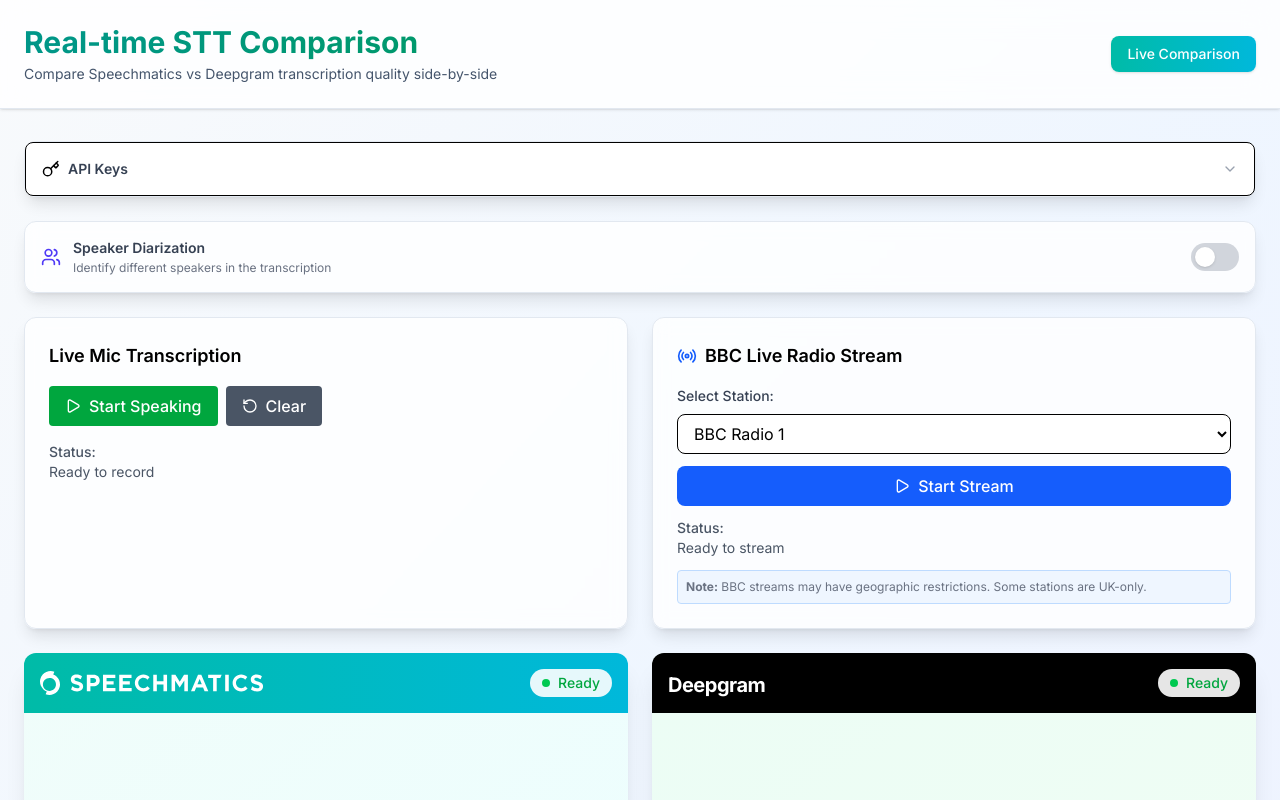
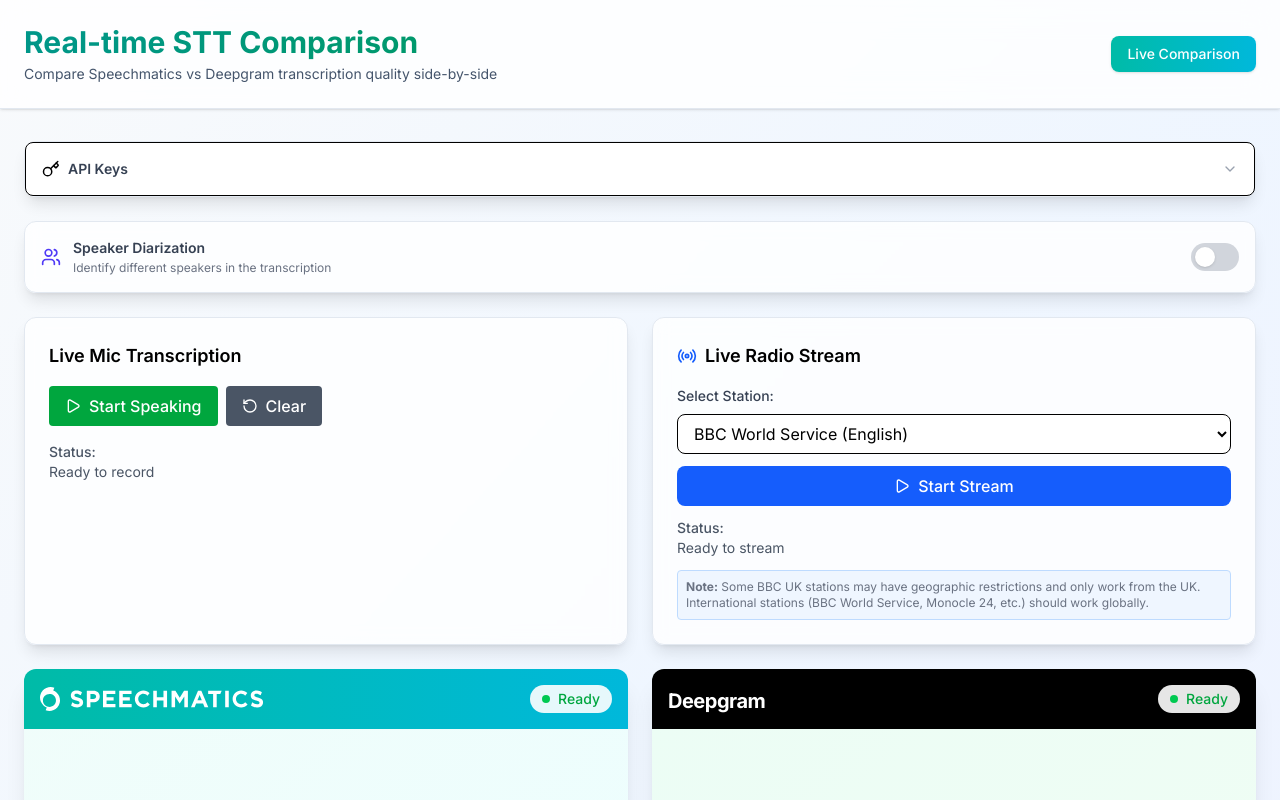
Before and after one commit to anthonyhsperera/STT-Compare, a React (Vite) app in the folder frontend/: page / in a window 1280 px wide. Shown: the top 800 px of the page. Built offline with nearby package versions, Linux system fonts and the light colour scheme.

Commit message:
Add international radio stations: BBC World Service, Monocle 24, French, German, Arabic stations

```diff
--- a/frontend/src/components/RadioStreamPanel.tsx
+++ b/frontend/src/components/RadioStreamPanel.tsx
@@ -3,52 +3,98 @@
 import { useComparison } from '../contexts/ComparisonContext'
 import { cn } from '../lib/utils'
 
-interface BBCStation {
+interface RadioStation {
   id: string
   name: string
   url: string
+  language?: string
 }
 
-const BBC_STATIONS: BBCStation[] = [
+const RADIO_STATIONS: RadioStation[] = [
+  // International / English
+  {
+    id: 'bbc-world-service',
+    name: 'BBC World Service (English)',
+    url: 'http://stream.live.vc.bbcmedia.co.uk/bbc_world_service',
+    language: 'en'
+  },
+  {
+    id: 'monocle24',
+    name: 'Monocle 24 (English)',
+    url: 'https://monocle.en.sharp-stream.com/monocle24.aac',
+    language: 'en'
+  },
+
+  // BBC UK (may have geo-restrictions)
+  {
+    id: 'radio4',
+    name: 'BBC Radio 4 (UK)',
+    url: 'http://as-hls-ww-live.akamaized.net/pool_55057080/live/ww/bbc_radio_fourfm/bbc_radio_fourfm.isml/bbc_radio_fourfm-audio%3d96000.norewind.m3u8',
+    language: 'en'
+  },
   {
     id: 'radio1',
-    name: 'BBC Radio 1',
-    url: 'http://as-hls-ww-live.akamaized.net/pool_01505109/live/ww/bbc_radio_one/bbc_radio_one.isml/bbc_radio_one-audio%3d96000.norewind.m3u8'
+    name: 'BBC Radio 1 (UK)',
+    url: 'http://as-hls-ww-live.akamaized.net/pool_01505109/live/ww/bbc_radio_one/bbc_radio_one.isml/bbc_radio_one-audio%3d96000.norewind.m3u8',
+    language: 'en'
   },
   {
     id: 'radio2',
-    name: 'BBC Radio 2',
-    url: 'http://as-hls-ww-live.akamaized.net/pool_74208725/live/ww/bbc_radio_two/bbc_radio_two.isml/bbc_radio_two-audio%3d96000.norewind.m3u8'
+    name: 'BBC Radio 2 (UK)',
+    url: 'http://as-hls-ww-live.akamaized.net/pool_74208725/live/ww/bbc_radio_two/bbc_radio_two.isml/bbc_radio_two-audio%3d96000.norewind.m3u8',
+    language: 'en'
+  },
+
+  // French
+  {
+    id: 'france-inter',
+    name: 'France Inter (French)',
+    url: 'https://icecast.radiofrance.fr/franceinter-midfi.mp3',
+    language: 'fr'
   },
   {
-    id: 'radio4',
-    name: 'BBC Radio 4',
-    url: 'http://as-hls-ww-live.akamaized.net/pool_55057080/live/ww/bbc_radio_fourfm/bbc_radio_fourfm.isml/bbc_radio_fourfm-audio%3d96000.norewind.m3u8'
+    id: 'rfi-french',
+    name: 'RFI (French)',
+    url: 'https://rfifm64k.ice.infomaniak.ch/rfifm-64.mp3',
+    language: 'fr'
+  },
+
+  // German
+  {
+    id: 'dw-german',
+    name: 'Deutsche Welle (German)',
+    url: 'https://dw-radioeins.akacast.akamaistream.net/7/785/3673891/v1/gnl.akacast.akamaistream.net/dw-radioeins',
+    language: 'de'
   },
   {
-    id: 'radio6',
-    name: 'BBC Radio 6 Music',
-    url: 'http://as-hls-ww-live.akamaized.net/pool_81827798/live/ww/bbc_6music/bbc_6music.isml/bbc_6music-audio%3d96000.norewind.m3u8'
+    id: 'deutschlandfunk',
+    name: 'Deutschlandfunk (German)',
+    url: 'https://st01.sslstream.dlf.de/dlf/01/128/mp3/stream.mp3',
+    language: 'de'
+  },
+
+  // Arabic
+  {
+    id: 'bbc-arabic',
+    name: 'BBC Arabic (Arabic)',
+    url: 'http://stream.live.vc.bbcmedia.co.uk/bbc_arabic_radio',
+    language: 'ar'
   },
   {
-    id: 'radio5',
-    name: 'BBC Radio 5 Live',
-    url: 'http://as-hls-ww-live.akamaized.net/pool_89021708/live/ww/bbc_radio_five_live/bbc_radio_five_live.isml/bbc_radio_five_live-audio%3d96000.norewind.m3u8'
-  },
-  {
-    id: 'radio3',
-    name: 'BBC Radio 3',
-    url: 'http://as-hls-ww-live.akamaized.net/pool_23461179/live/ww/bbc_radio_three/bbc_radio_three.isml/bbc_radio_three-audio%3d96000.norewind.m3u8'
+    id: 'monte-carlo-arabic',
+    name: 'Monte Carlo Doualiya (Arabic)',
+    url: 'https://montecarlodoualiya64k.ice.infomaniak.ch/mc-doualiya.mp3',
+    language: 'ar'
   }
 ]
 
 export const RadioStreamPanel: React.FC = () => {
   const { radioStreamState, startRadioStream, stopRadioStream, appError } = useComparison()
-  const [selectedStation, setSelectedStation] = useState<string>(BBC_STATIONS[0].id) // Default to World Service
+  const [selectedStation, setSelectedStation] = useState<string>(RADIO_STATIONS[0].id) // Default to World Service
 
   const handleStartStop = () => {
     if (radioStreamState === 'idle') {
-      const station = BBC_STATIONS.find(s => s.id === selectedStation)
+      const station = RADIO_STATIONS.find(s => s.id === selectedStation)
       if (station) {
         startRadioStream(station.url, station.name)
       }
@@ -66,7 +112,7 @@
     <div className="flex flex-col gap-4">
       <div className="flex items-center gap-2">
         <Radio className="text-blue-600" size={20} />
-        <h3 className="text-lg font-semibold">BBC Live Radio Stream</h3>
+        <h3 className="text-lg font-semibold">Live Radio Stream</h3>
       </div>
 
       {appError && (
@@ -87,7 +133,7 @@
               'disabled:opacity-50 disabled:cursor-not-allowed bg-white'
             )}
           >
-            {BBC_STATIONS.map(station => (
+            {RADIO_STATIONS.map(station => (
               <option key={station.id} value={station.id}>
                 {station.name}
               </option>
@@ -136,13 +182,13 @@
           )}>
             {radioStreamState === 'idle' && 'Ready to stream'}
             {radioStreamState === 'connecting' && 'Connecting to radio stream...'}
-            {radioStreamState === 'streaming' && `Streaming: ${BBC_STATIONS.find(s => s.id === selectedStation)?.name}`}
+            {radioStreamState === 'streaming' && `Streaming: ${RADIO_STATIONS.find(s => s.id === selectedStation)?.name}`}
             {radioStreamState === 'stopping' && 'Stopping stream...'}
           </p>
         </div>
 
         <div className="text-xs text-gray-500 bg-blue-50 border border-blue-200 rounded p-2">
-          <p><strong>Note:</strong> BBC streams may have geographic restrictions. Some stations are UK-only.</p>
+          <p><strong>Note:</strong> Some BBC UK stations may have geographic restrictions and only work from the UK. International stations (BBC World Service, Monocle 24, etc.) should work globally.</p>
         </div>
       </div>
     </div>
```
